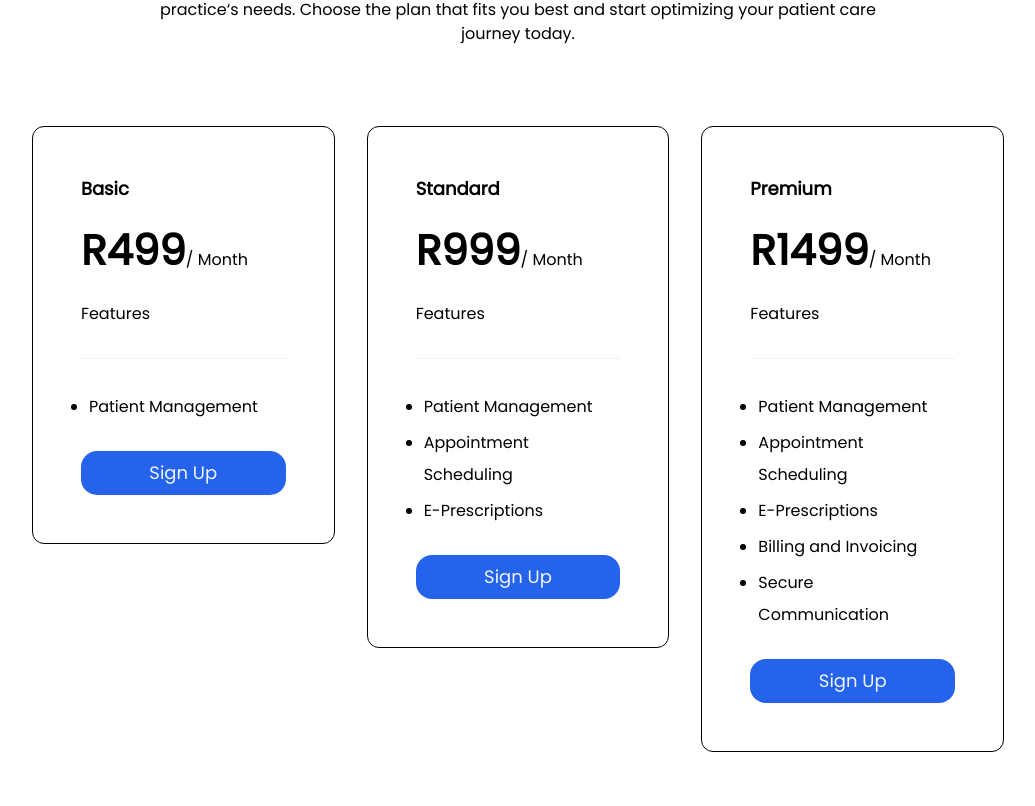
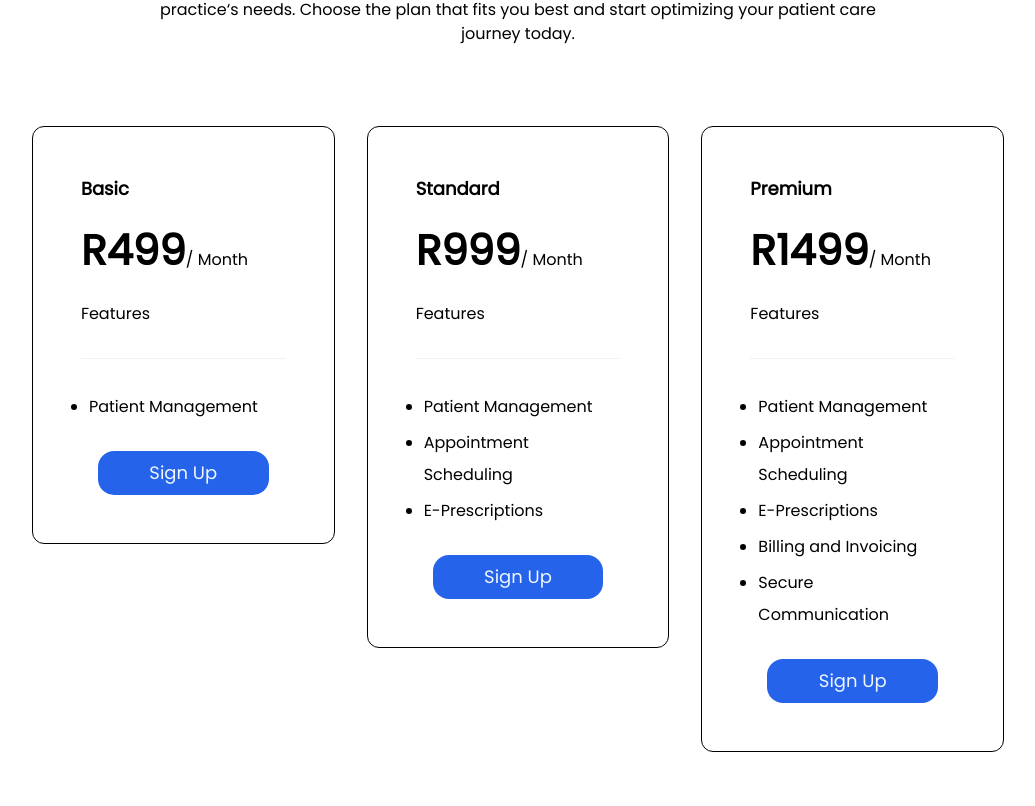
Before and after one commit to Sean-Thomo/ubuntu-health, a Next.js app: page / in a window 1280 px wide. Shown: the part 1794-2600 px from the top of the page, without its empty margins (122-1157 px from the left). Built offline with nearby package versions, Linux system fonts and the light colour scheme; no server answers.

Commit message:
optimize divs and navabar

```diff
--- a/app/components/Navbar.tsx
+++ b/app/components/Navbar.tsx
@@ -11,7 +11,7 @@ export default function Navbar() {
 	};
 
 	return (
-		<header className="px-4 top-0 sticky flex items-center justify-between z-20 h-16 mb-16 md:mb-0 md:px-10">
+		<header className="w-full px-4 top-0 sticky flex items-center justify-between z-20 h-16 mb-16 md:mb-0 md:px-10">
 			<a href="/" className="text-lime-600 text-xl font-extrabold md:text-3xl">
 				Ubuntu Health
 			</a>
--- a/app/components/Pricing.tsx
+++ b/app/components/Pricing.tsx
@@ -23,8 +23,8 @@ export default function Pricing() {
 						</div>
 					</div>
 				</div>
-				<div className="flex flex-wrap justify-center -mx-4">
-					<div className="w-full md:w-1/2 lg:w-1/3 px-4">
+				<div className="flex flex-wrap justify-center max-w-[70rem]">
+					<div className="md:w-1/2 lg:w-1/3 px-4">
 						<div className="rounded-xl relative overflow-hidden border border-opacity-20 py-10 px-8 sm:p-12 lg:py-10 lg:px-6 xl:p-12 mb-10">
 							<span className="text-primary font-semibold text-lg block mb-4">
 								Basic
@@ -47,16 +47,16 @@ export default function Pricing() {
 							</div>
 							<Link
 								href="/basic"
-								className="text-primary-50 bg-primary-600 hover:bg-primary-700
+								className="flex flex-col items-center justify-center m-auto w-5/6 text-primary-50 bg-primary-600 hover:bg-primary-700
                                     focus:outline-none focus:ring-4 focus:ring-blue-300 font-medium rounded-2xl
                                     text-lg px-3 py-2 text-center dark:bg-blue-600 dark:hover:bg-blue-700
-                                    dark:focus:ring-blue-800 flex flex-col items-center justify-center"
+                                    dark:focus:ring-blue-800"
 							>
 								Sign Up
 							</Link>
 						</div>
 					</div>
-					<div className="w-full md:w-1/2 lg:w-1/3 px-4">
+					<div className="md:w-1/2 lg:w-1/3 px-4">
 						<div className="rounded-xl relative overflow-hidden border border-opacity-20 py-10 px-8 sm:p-12 lg:py-10 lg:px-6 xl:p-12 mb-10">
 							<span className="text-primary font-semibold text-lg block mb-4">
 								Standard
@@ -85,16 +85,16 @@ export default function Pricing() {
 							</div>
 							<Link
 								href="/standard"
-								className="text-primary-50 bg-primary-600 hover:bg-primary-700
+								className="flex flex-col items-center justify-center m-auto w-5/6 text-primary-50 bg-primary-600 hover:bg-primary-700
                                     focus:outline-none focus:ring-4 focus:ring-blue-300 font-medium rounded-2xl
                                     text-lg px-3 py-2 text-center dark:bg-blue-600 dark:hover:bg-blue-700
-                                    dark:focus:ring-blue-800 flex flex-col items-center justify-center"
+                                    dark:focus:ring-blue-800"
 							>
 								Sign Up
 							</Link>
 						</div>
 					</div>
-					<div className="w-full md:w-1/2 lg:w-1/3 px-4">
+					<div className=" md:w-1/2 lg:w-1/3 px-4">
 						<div className="rounded-xl relative overflow-hidden border border-opacity-20 py-10 px-8 sm:p-12 lg:py-10 lg:px-6 xl:p-12 mb-10">
 							<span className="text-primary font-semibold text-lg block mb-4">
 								Premium
@@ -129,10 +129,10 @@ export default function Pricing() {
 							</div>
 							<Link
 								href="/premium"
-								className="text-primary-50 bg-primary-600 hover:bg-primary-700
+								className="flex flex-col items-center justify-center m-auto w-5/6 text-primary-50 bg-primary-600 hover:bg-primary-700
                                     focus:outline-none focus:ring-4 focus:ring-blue-300 font-medium rounded-2xl
                                     text-lg px-3 py-2 text-center dark:bg-blue-600 dark:hover:bg-blue-700
-                                    dark:focus:ring-blue-800 flex flex-col items-center justify-center"
+                                    dark:focus:ring-blue-800"
 							>
 								Sign Up
 							</Link>
--- a/app/page.tsx
+++ b/app/page.tsx
@@ -8,9 +8,10 @@ import WaitingList from "./components/WaitingList";
 export default function Home() {
 	return (
 		<>
-			{/* Navbar */}
-			<Navbar />
 			<div className="flex min-h-screen flex-col items-center justify-center px-2 sm:px-24">
+				{/* Navbar */}
+				<Navbar />
+
 				{/* Landing Section */}
 				<Landing />
 
```
